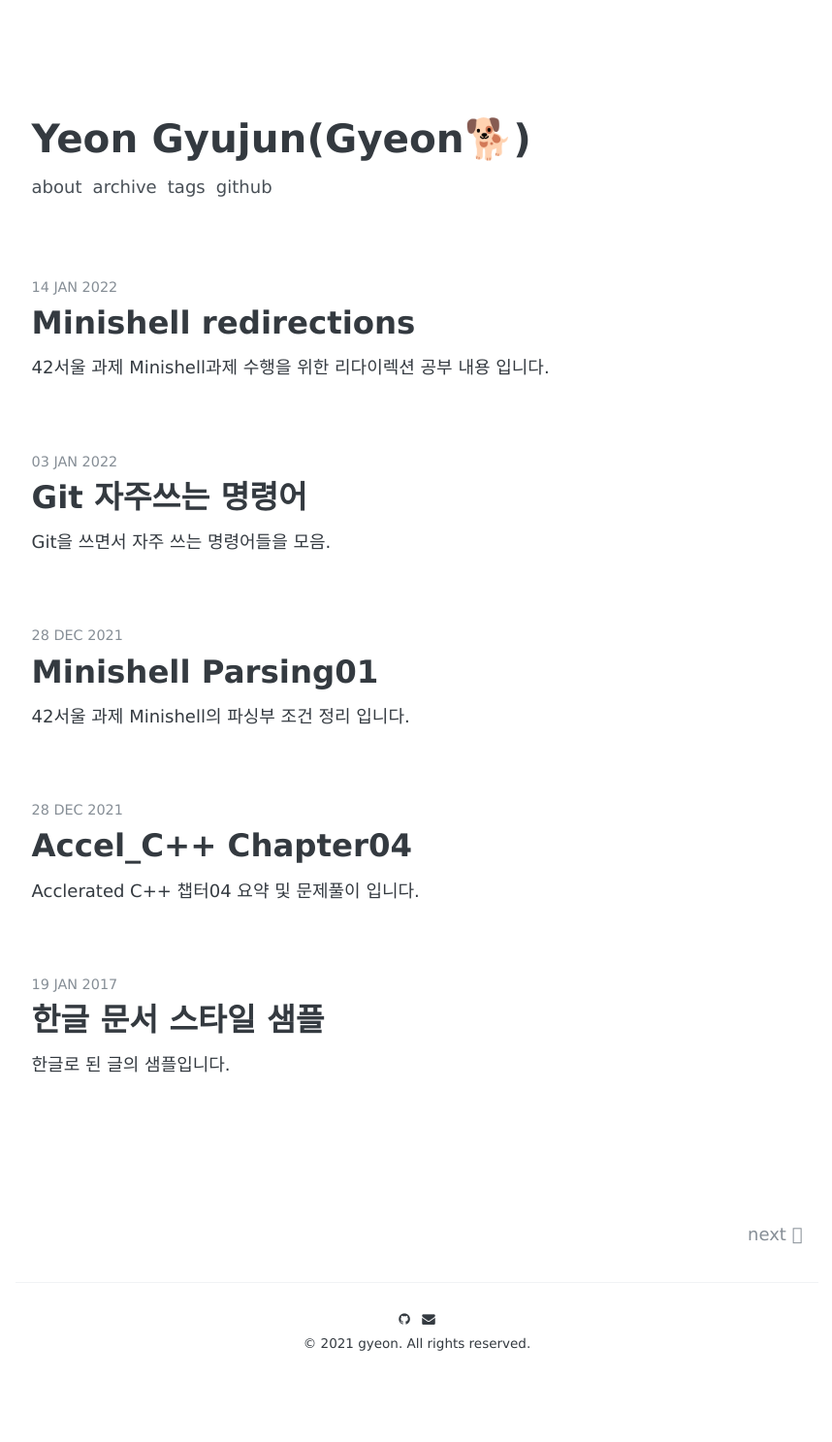
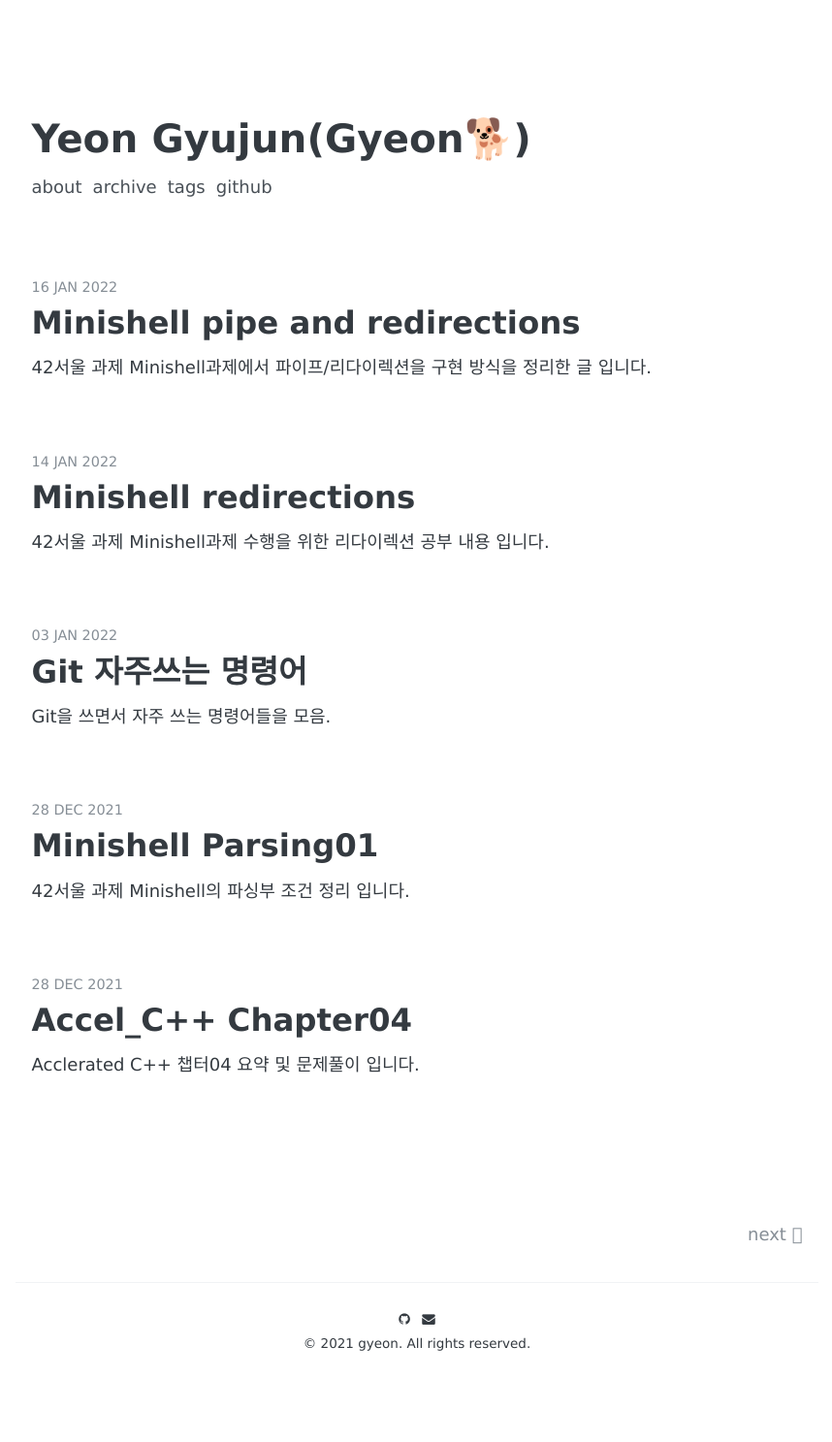
Before and after one commit to gyujun9403/gyujun9403.github.io, a Jekyll site: the page built from index.html, in a window 1280 px wide. Shown: the whole page at 97% size, without its empty margins (210-1068 px from the left). Built offline with Jekyll 4.4.1, drawn with Linux system fonts in a browser that asks for light colours; some web fonts are replaced; the list of posts is cut into pages by our own code; part of the change alters nothing that is shown.

Commit message:
pipe 공부 및 이미지 업로드 테스트

```diff
--- /dev/null
+++ b/_posts/2021-01-16-minishell-pipe_and_redirections.md
@@ -0,0 +1,28 @@
+---
+layout: post
+title: "Minishell pipe and redirections"
+description: "42서울 과제 Minishell과제에서 파이프/리다이렉션을 구현 방식을 정리한 글 입니다."
+date: 2022-01-16
+tags: [42Seoul, minishell]
+comments: true
+share: true
+---
+
+## 파이프
+![img](./minishell_imgs/pipe.001.jpeg)
+우선 부모자식 프로세스는 fork를 통해 pipe(fds)를 같이하게 된다. pipe(fds)를 통해 초기화된 fds는 프로세스간 공유하는 저장공간(파일)의 read only, write onlye 디스크립터들이다. 부모던 자식이던 fds[0]은 read, fds[1]은 write이다.
+하나의 프로세스가 조작해야하는 파이프는 총 2개이다. 이전 프로세스와 연결된 파이프, 이후 프로세스와 연결된 파이프이다.
+out -> out	연결
+각각은 fork된 별도의 프로세스이며
+우선 이전의 프로세스를 기다려야하고? ->  어짜피 exec하면 입력이 올때까지 무한정 대기
+필요 없어진 이전 프로세스의 write close
+파이프로 연결될 exec는 표준 입/출력을 dup2한다. -> 이전 프로세스의 표준 출력
+dup2()를 통해
+out -> in	연결
+이때, 파이프 및 리다이렉션은 한방향이고, 프로세스는 동시에 fork되지만 그 순서는 순차적이므이다. 따라서 여러 프로세스의 out들이 하나의 in(부모 프로세스)에 연결되어도 괜찮다.
+in	-> out	연결
+in	-> in	연결
+
+
+1. while을 돌면서 빌트인함수/외부함수/리다이렉션 구분하여 표시/카운터한다.
+	빌트인의 경우 i, 외부함수의 경우 o, 리다이렉션은 rR
--- a/_posts/2021-12-30-minishell-parsing1.md
+++ b/_posts/2021-12-30-minishell-parsing1.md
@@ -147,3 +147,10 @@ int response(char ) {
 
 flg가 변화(ON->OFF, OFF->ON)이 되면 일단 거기까지 cat을 한다.
 `echo "Hi$PATH hello"`의 경우 `$`를 만나는 순가 `Hi`까지 cat, `$`이후 화이트스페이스(공백)까지 가서 환경변수 찾고 cat, 마지막으로 `"`를 만나서 `"`플래그가 OFF되면 `hello`를 cat
+
+
+## $?
+> $? should expands to the exit status of the most recently executed foreground pipeline.
+
+foreground pipeline : 포그라운드에서 실행된 파이프
+즉, minishell에서 $?를 구현한다면
```
Also changed, not shown: _posts/minishell_imgs/pipe.001.jpeg (added).
